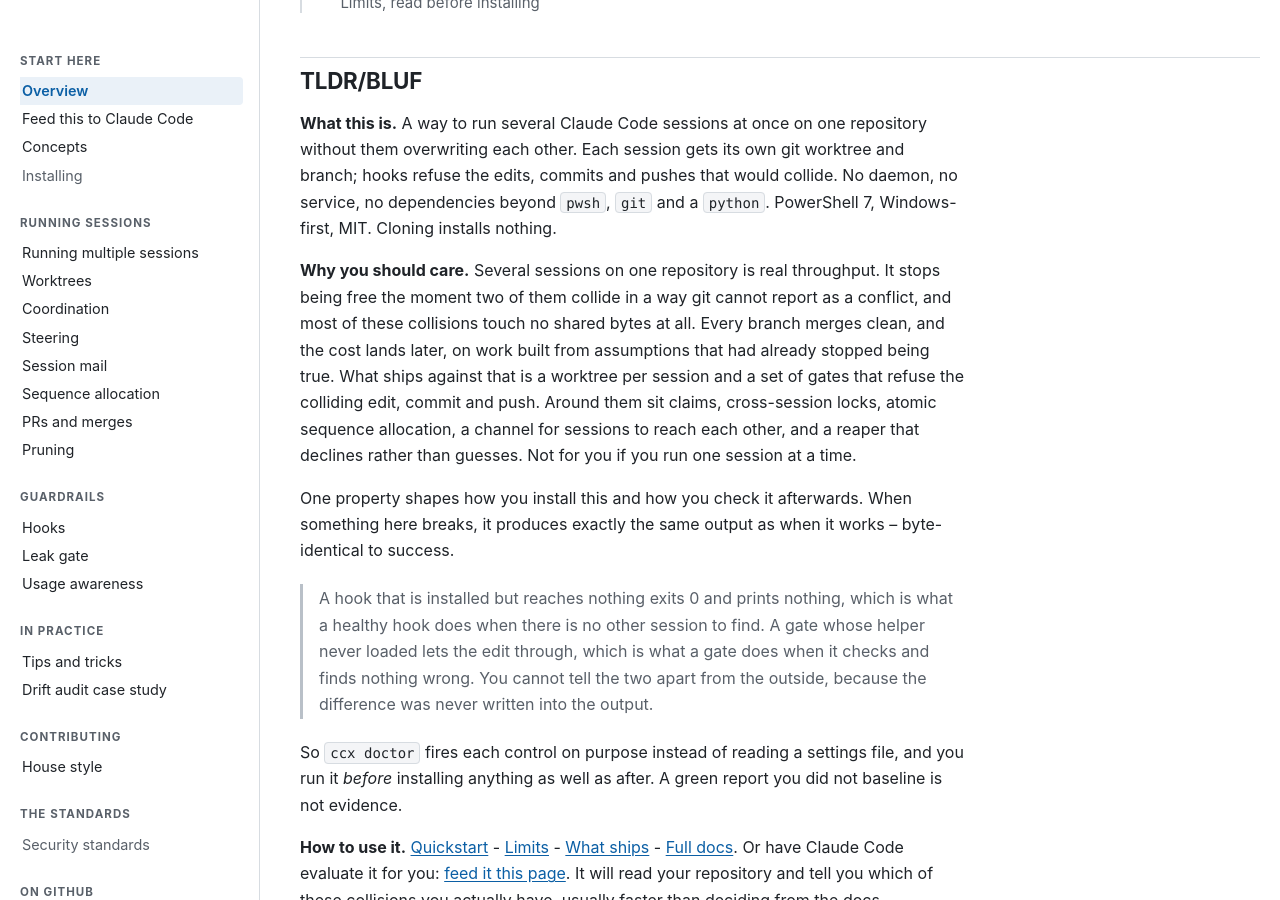
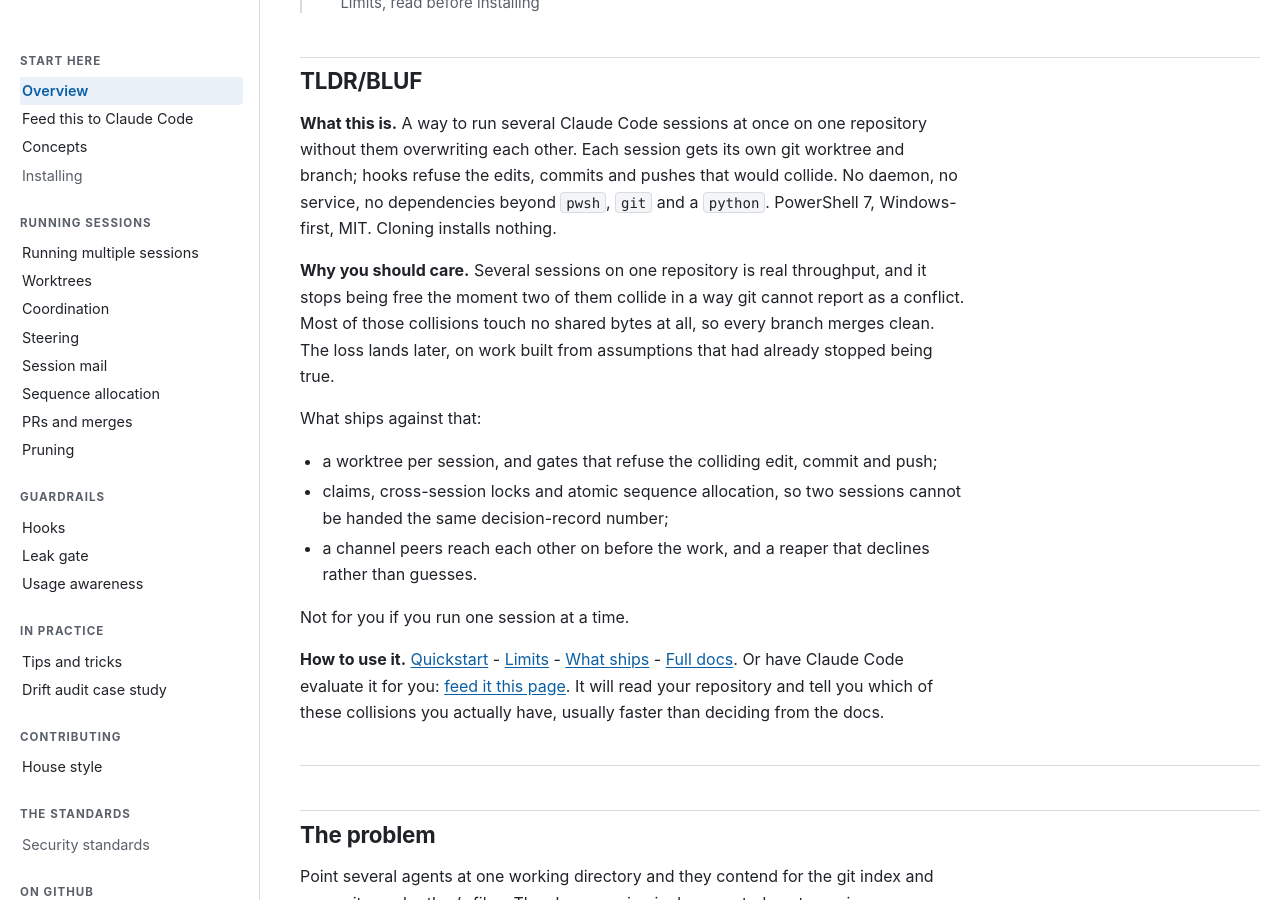
Before and after one commit to wshallwshall/claude-multisession, a Jekyll site: the page built from docs/index.md, in a window 1280 px wide and 900 px high, scrolled down 270 px. Built offline with Jekyll 4.4.1, drawn with Linux system fonts in a browser that asks for light colours; some of the changed text lies outside the part shown.

Commit message:
The landing page's opening was four stacked paragraphs before the reader reached a link (#35)
DELETED. The byte-identical-to-success paragraph, its blockquote, and the `ccx doctor`
paragraph under it -- three consecutive full-width blocks sitting between `Why you
should care` and `How to use it`. Nothing load-bearing goes with them. The property is
owned by CONCEPTS, HOOKS, TIPS-AND-TRICKS, INSTALL and the drift case study, and
HS-3 wants it in one place with links from the rest. The actionable half, baseline the
doctor BEFORE installing, is still on this page, in Quickstart step 2 where a reader
following the procedure actually meets it. That it was on the page twice was an HS-2
defect in its own right.

The same shape appeared in three more places, and each is broken the way #31 broke
its five: split at a beat, or turn an enumeration into a list. No fact is cut.

- `Why you should care` was seven solid lines. Now three sentences and a three-item
  list of what ships. The OPEN-4 not-for-you line stays in the slot.
- The limits lede lost `it is worth understanding once rather than meeting three
  times`, which is B-6, and the announce bullet lost a duplicated clause: it said the
  hook resolves peers and asks the model to send, then said it again as what happens
  on a CLI-only host.
- The vendored-layout paragraph splits after `the only layout in which the doctor can
  reach exit 0`, which is where it changes subject.

WATCH THE TRADE THIS PASS INVITES. Both list-and-split rewrites first came out as
single 35- and 37-word sentences -- shorter paragraph, longer sentence, and the
ratchet caught both. Long sentences 289 -> 288, fat cells 18. 143 tests pass.

Co-authored-by: Claude Opus 5 <noreply@anthropic.com>

```diff
--- a/docs/index.md
+++ b/docs/index.md
@@ -12,24 +12,20 @@ overwriting each other. Each session gets its own git worktree and branch; hooks
 commits and pushes that would collide. No daemon, no service, no dependencies beyond `pwsh`, `git`
 and a `python`. PowerShell 7, Windows-first, MIT. Cloning installs nothing.
 
-**Why you should care.** Several sessions on one repository is real throughput. It stops being free
-the moment two of them collide in a way git cannot report as a conflict, and most of these
-collisions touch no shared bytes at all. Every branch merges clean, and the cost lands later, on
-work built from assumptions that had already stopped being true. What ships against that is a
-worktree per session and a set of gates that refuse the colliding edit, commit and push. Around them
-sit claims, cross-session locks, atomic sequence allocation, a channel for sessions to reach each
-other, and a reaper that declines rather than guesses. Not for you if you run one session at a time.
+**Why you should care.** Several sessions on one repository is real throughput, and it stops being
+free the moment two of them collide in a way git cannot report as a conflict. Most of those
+collisions touch no shared bytes at all, so every branch merges clean. The loss lands later, on work
+built from assumptions that had already stopped being true.
 
-One property shapes how you install this and how you check it afterwards. When something here
-breaks, it produces exactly the same output as when it works -- byte-identical to success.
+What ships against that:
 
-> A hook that is installed but reaches nothing exits 0 and prints nothing, which is what a healthy
-> hook does when there is no other session to find. A gate whose helper never loaded lets the edit
-> through, which is what a gate does when it checks and finds nothing wrong. You cannot tell the two
-> apart from the outside, because the difference was never written into the output.
+- a worktree per session, and gates that refuse the colliding edit, commit and push;
+- claims, cross-session locks and atomic sequence allocation, so two sessions cannot be handed the
+  same decision-record number;
+- a channel peers reach each other on before the work, and a reaper that declines rather than
+  guesses.
 
-So `ccx doctor` fires each control on purpose instead of reading a settings file, and you run it
-*before* installing anything as well as after. A green report you did not baseline is not evidence.
+Not for you if you run one session at a time.
 
 **How to use it.** [Quickstart](#quickstart) - [Limits](#limits-read-before-installing) -
 [What ships](#what-ships) - [Full docs](#where-to-go-next). Or have Claude Code evaluate it for you:
@@ -105,17 +101,15 @@ Three mechanisms touch that failure. Only the first prevents it:
 
 ## Limits, read before installing
 
-**Session discovery rests on a vendor surface this project does not own.** That single fact is the
-source of every limit below, and it is worth understanding once rather than meeting three times.
-Everything answering "who is live, and where" reads `<config-root>/sessions/<pid>.json` -- a record
-the *client* writes, whose shape, location and lifetime belong to the client. Three consequences:
+**Session discovery rests on a vendor surface this project does not own.** Everything answering "who
+is live, and where" reads `<config-root>/sessions/<pid>.json` -- a record the *client* writes, whose
+shape, location and lifetime belong to the client. Three consequences follow:
 
 - **Announce needs the desktop client.** It delivers through the `ccd_session_mgmt` MCP server, which
-  the desktop client provides and a plain CLI install does not. The hook does not send anything
-  itself; it resolves peers and asks the model to send. On a CLI-only host it still fires, still
-  finds peers, then instructs the model to call tools it does not have. Nothing is delivered and the
-  model says so. **If you are CLI-only, leave that one hook uninstalled** -- nothing else depends on
-  it.
+  a plain CLI install does not have. The hook never sends anything itself: it resolves peers and asks
+  the model to send. On a CLI-only host it fires, finds peers, then instructs the model to call tools
+  it does not have. Nothing is delivered and the model says so. **If you are CLI-only, leave that one
+  hook uninstalled** -- nothing else depends on it.
 - **The desktop app's own session list is incomplete.** Its `list_sessions` enumerates an in-memory
   map of sessions *that app itself spawned*. An editor-extension session is never entered into it --
   not filtered out, never registered -- so it is invisible there and cannot be messaged. Treat
@@ -158,11 +152,12 @@ Two directories are involved, and every command says which it means:
 | **target** | The repository you want governed. It gets the config file, the git hooks, and its primary checkout in the gate's allowlist. |
 
 **Use the vendored layout** -- copy `scripts/`, `bin/` and `ccx.config.json` into the target and
-commit them, so tooling *is* target. It is the only layout in which the doctor can reach exit 0. The
-separate-checkouts layout works for the worktree gate, both git hooks and the backstop, but the three
-coordination hooks are shims that resolve their script inside whatever repository the session is
-running in. A target that does not carry those files gets three hooks that are wired and resolve
-nothing.
+commit them, so tooling *is* target. It is the only layout in which the doctor can reach exit 0.
+
+The separate-checkouts layout works for the worktree gate, both git hooks and the backstop. It fails
+for the three coordination hooks, which are shims that resolve their script inside whatever
+repository the session is running in. A target not carrying those files gets three hooks that are
+wired and resolve nothing.
 
 Run all of this from a **plain terminal**. All four installers refuse when `$env:CLAUDECODE` is `1`,
 because a session that can install these controls can remove them.
```
